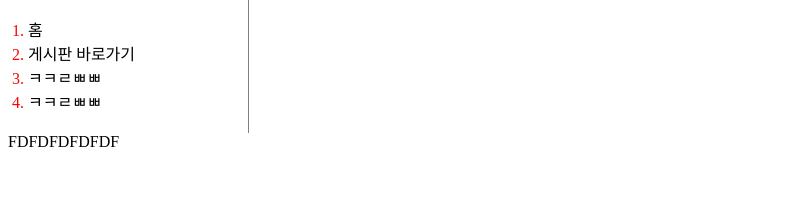
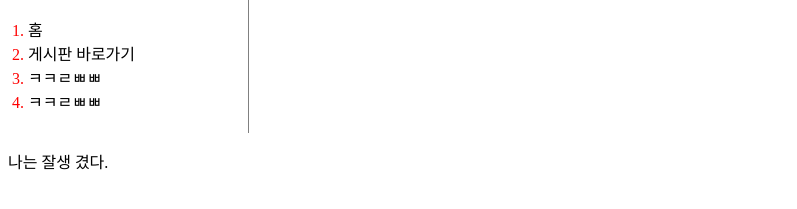
Before and after one commit to moony564/minecoding_hompage, a plain HTML site: page index.html in a window 1280 px wide. Shown: the part 117-326 px from the top of the page, without its empty margins (0-797 px from the left). Drawn offline with Linux system fonts and the light colour scheme.

Commit message:
Update index.html

```diff
--- a/index.html
+++ b/index.html
@@ -37,6 +37,6 @@
         <li><a href="index.html" class="link" onclick="alert('개발중입니다.')">ㅋㅋㄹㅃㅃ</a></li>
     </ol>
 
-    FDFDFDFDFDF
+    <p>나는 잘생 겼다.</p>
 </body>
 </html>
```
